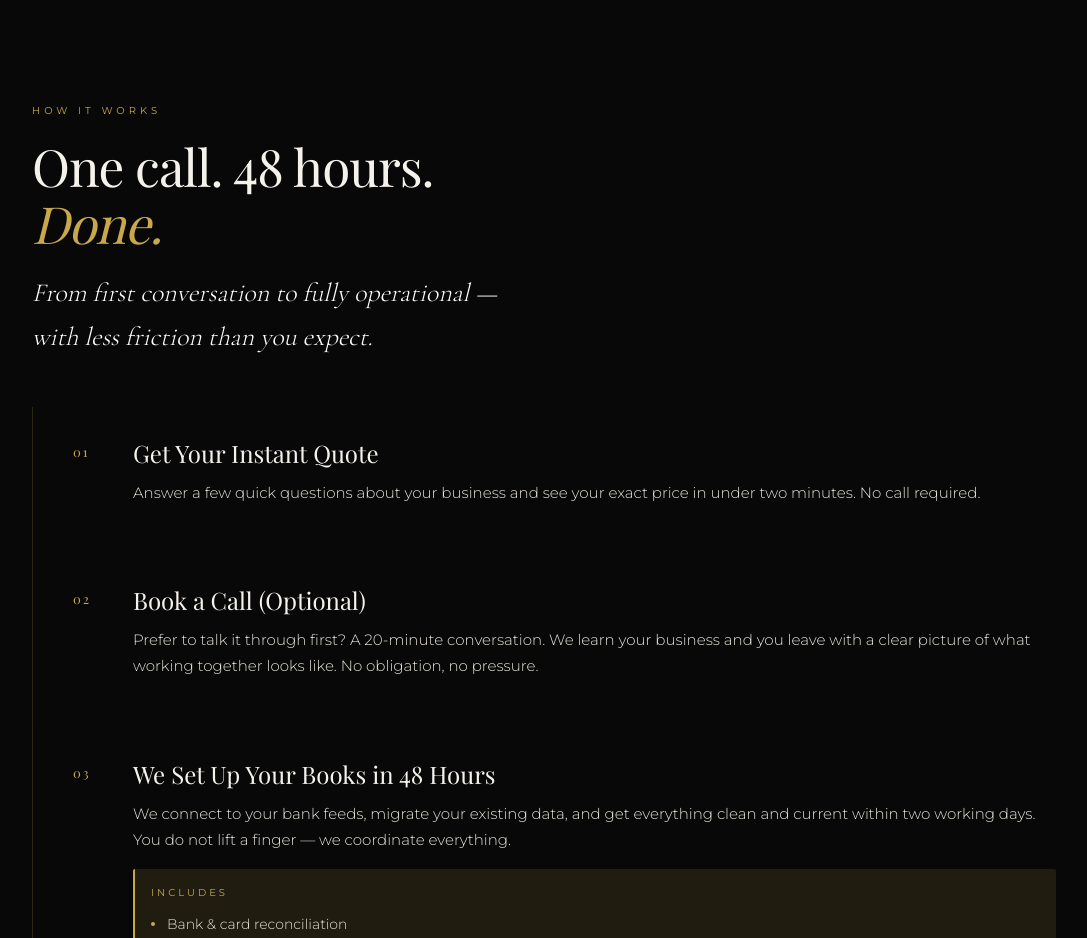
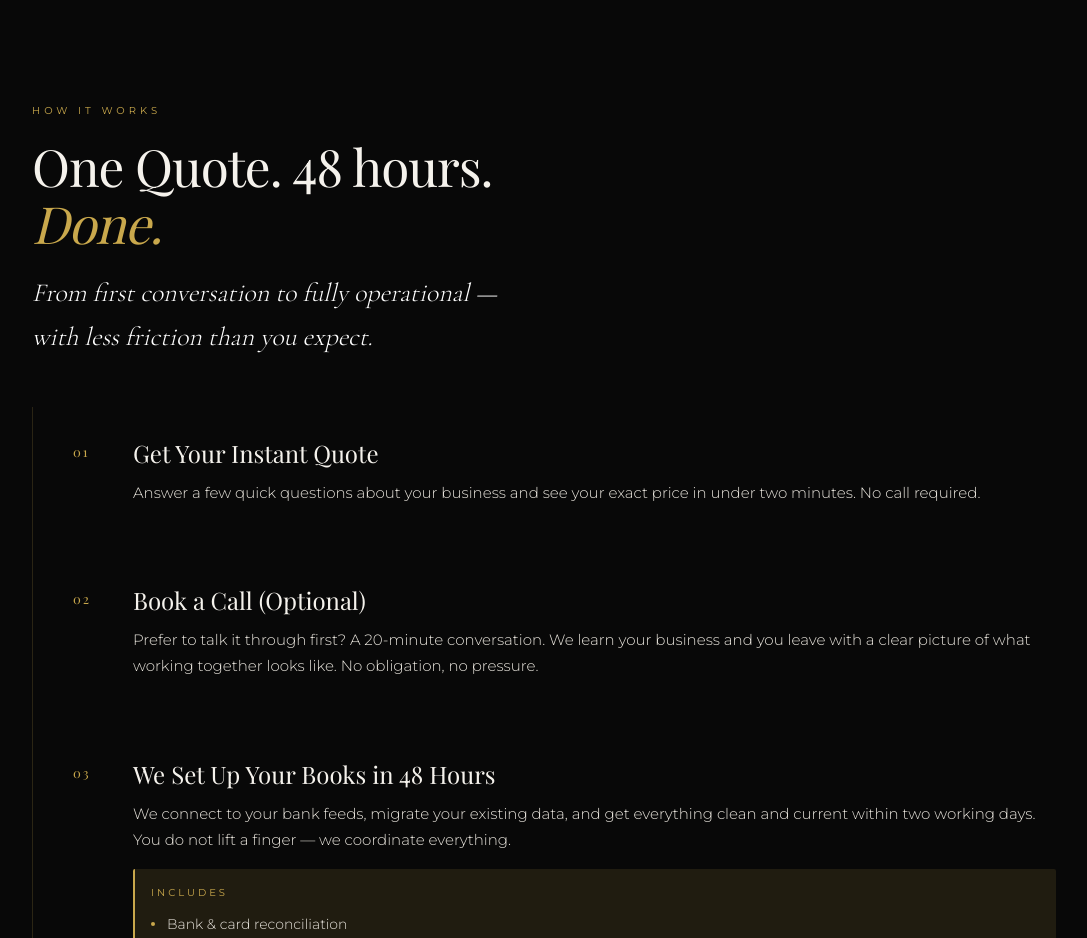
Before and after one commit to Vadim-SV/reckonwell, a Next.js app: page / in a window 1280 px wide. Shown: the part 3180-4118 px from the top of the page, without its empty margins (96-1183 px from the left). Built offline with nearby package versions, Linux system fonts and the light colour scheme; no server answers.

Commit message:
Manual code change

```diff
--- a/src/app/components/HowItWorksSection.tsx
+++ b/src/app/components/HowItWorksSection.tsx
@@ -71,7 +71,7 @@ export default function HowItWorksSection() {
           animate={isInView ? { opacity: 1, y: 0 } : {}}
           transition={{ duration: 0.7, delay: 0.1, ease: [0.16, 1, 0.3, 1] }}
         >
-          One call. 48 hours.
+          One Quote. 48 hours.
           <br />
           <span className="gold-italic">Done.</span>
         </motion.h2>
```
